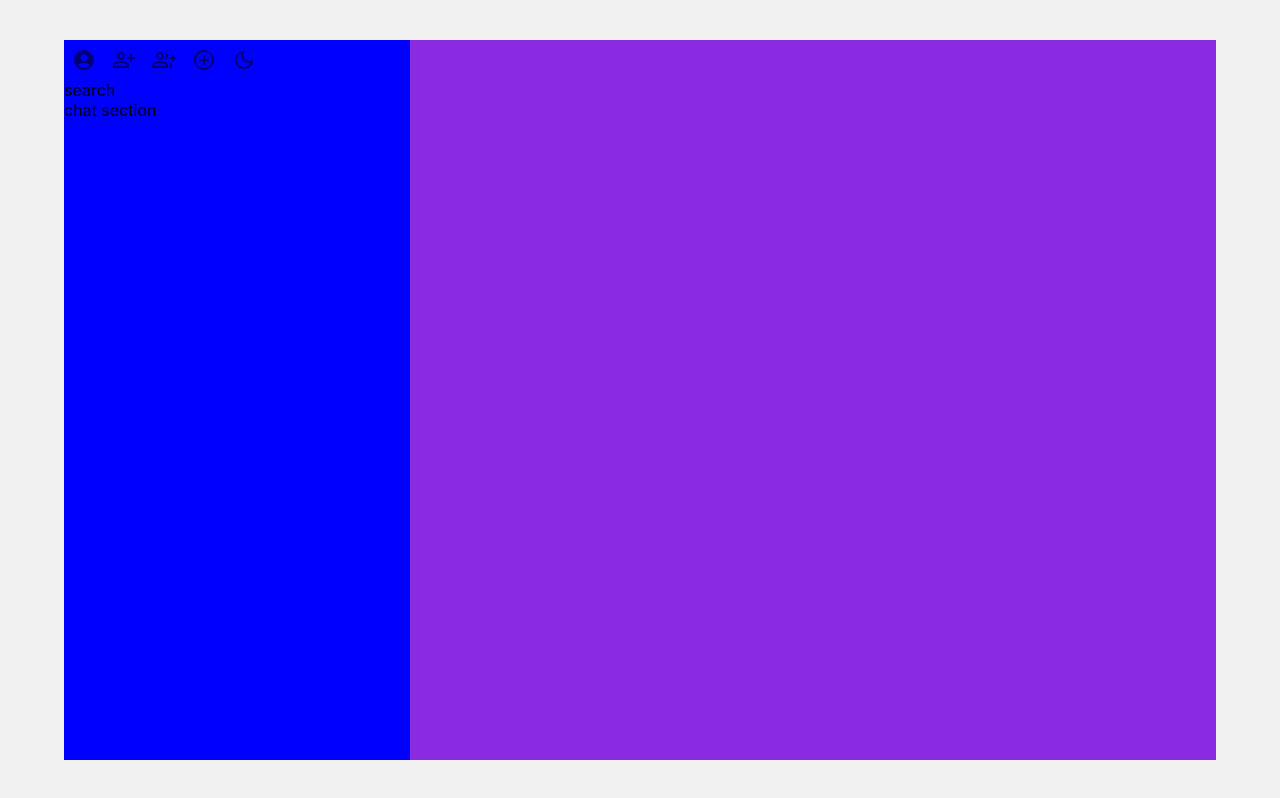
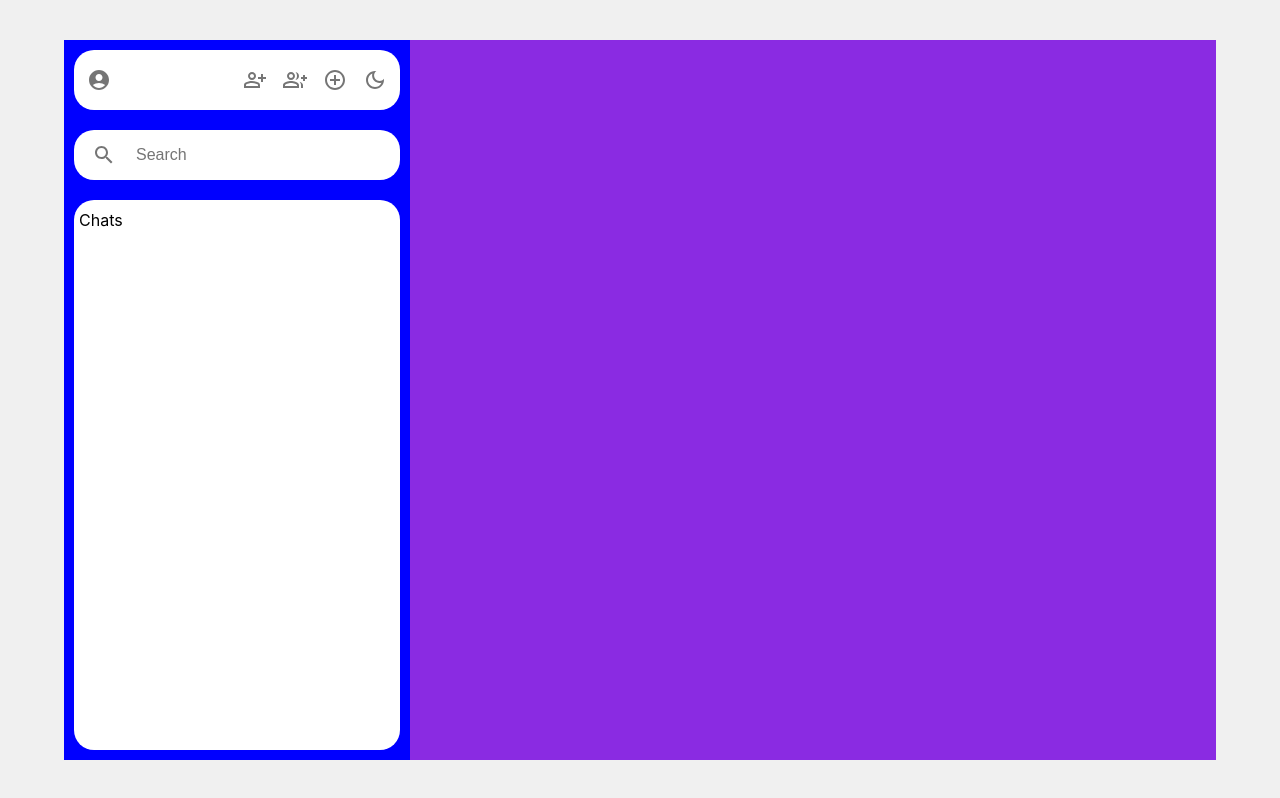
Before and after one commit to ehxdie/Chat-Application, a React (Create React App) app in the folder tensor_chat/: page / in a window 1280 px wide. Built offline with nearby package versions, Linux system fonts and the light colour scheme.

Commit message:
Started build of side panel

```diff
--- /dev/null
+++ b/tensor_chat/src/components/Chats.js
@@ -0,0 +1,11 @@
+import React from 'react'
+
+
+/* This component will keep track of the conversation a user is having*/
+function Chats() {
+  return (
+    <div>Chats</div>
+  )
+}
+
+export default Chats
--- a/tensor_chat/src/components/SidePanel.js
+++ b/tensor_chat/src/components/SidePanel.js
@@ -1,40 +1,56 @@
 import React from 'react';
 import "./myStyles.css";
+import { IconButton } from '@mui/material';
 import AccountCircleIcon from '@mui/icons-material/AccountCircle';
-import { IconButton } from '@mui/material';
 import PersonAddAltOutlinedIcon from '@mui/icons-material/PersonAddAltOutlined';
 import GroupAddOutlinedIcon from '@mui/icons-material/GroupAddOutlined';
 import AddCircleOutlineOutlinedIcon from '@mui/icons-material/AddCircleOutlineOutlined';
 import DarkModeOutlinedIcon from '@mui/icons-material/DarkModeOutlined';
+import SearchOutlinedIcon from '@mui/icons-material/SearchOutlined';
+import Chats from './Chats';
+
+
 function SidePanel() {
   return (
     <div className='side-panel'>
         {/* The header section of the side panel*/}
         <div className='sp-header'>
-            {/*The <IconButton> makes the account.. icon clickable*/}
+            {/*The <IconButton> makes the account.. icon clickable
+            the account */ }
+            <div>
                   <IconButton>
-                  <AccountCircleIcon/>
+                      <AccountCircleIcon />
+                  </IconButton>
+            </div>
+
+            <div>
+                  <IconButton>
+                      <PersonAddAltOutlinedIcon />
                   </IconButton>
                   <IconButton>
-                <PersonAddAltOutlinedIcon/>
+                      <GroupAddOutlinedIcon />
                   </IconButton>
                   <IconButton>
-                <GroupAddOutlinedIcon/>
+                      <AddCircleOutlineOutlinedIcon />
                   </IconButton>
                   <IconButton>
-                <AddCircleOutlineOutlinedIcon/>
-            </IconButton>
-            <IconButton>
-                <DarkModeOutlinedIcon/>
+                      <DarkModeOutlinedIcon />
                   </IconButton>
 
             </div>
 
+        </div>
+
         {/* The search section of the side panel*/}
-        <div className='sp-search'>search</div>
+        <div className='sp-search'>
+            <IconButton>
+                <SearchOutlinedIcon />
+            </IconButton>
+            <input placeholder='Search' className='search-box'></input>
+        </div>
 
         {/* The chat section of the side panel*/}
-        <div className='sp-chatsection'>chat section</div>
+        <div className='sp-chatsection'> <Chats/>  </div>
     </div>
 
   )
--- a/tensor_chat/src/components/myStyles.css
+++ b/tensor_chat/src/components/myStyles.css
@@ -9,9 +9,44 @@
 .side-panel{
     background-color: blue;
     flex: 0.3;
+    display: flex;
+    flex-direction: column;
 }
 
 .work-area{
     background-color: blueviolet;
     flex: 0.7;
 }
+
+/* SIDE PANEL*/
+.sp-header {
+    background-color: #FFFFFF;
+    border-radius: 20px;
+    padding: 10px 5px;
+    margin: 10px;
+    display: flex;
+    justify-content: space-between;
+}
+
+.sp-search {
+    background-color: #FFFFFF;
+    border-radius: 20px;
+    padding: 5px 10px;
+    margin: 10px;
+    display: flex;
+
+}
+.search-box {
+    outline-width: 0;
+    border: none;
+    font-size: 1rem;
+    margin-left: 10px;
+}
+
+.sp-chatsection {
+    background-color: #FFFFFF;
+    border-radius: 20px;
+    padding: 10px 5px;
+    margin: 10px;
+    flex: 1;
+}
```
Lines whose indentation alone changed are shown as unchanged.
